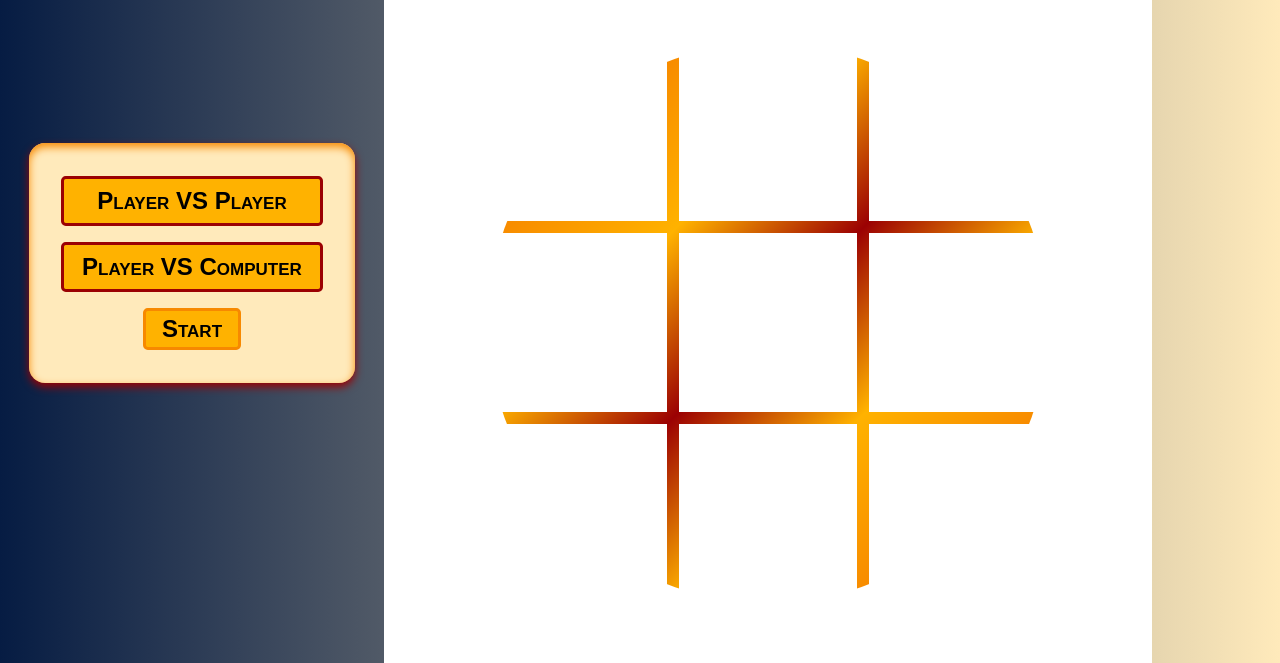
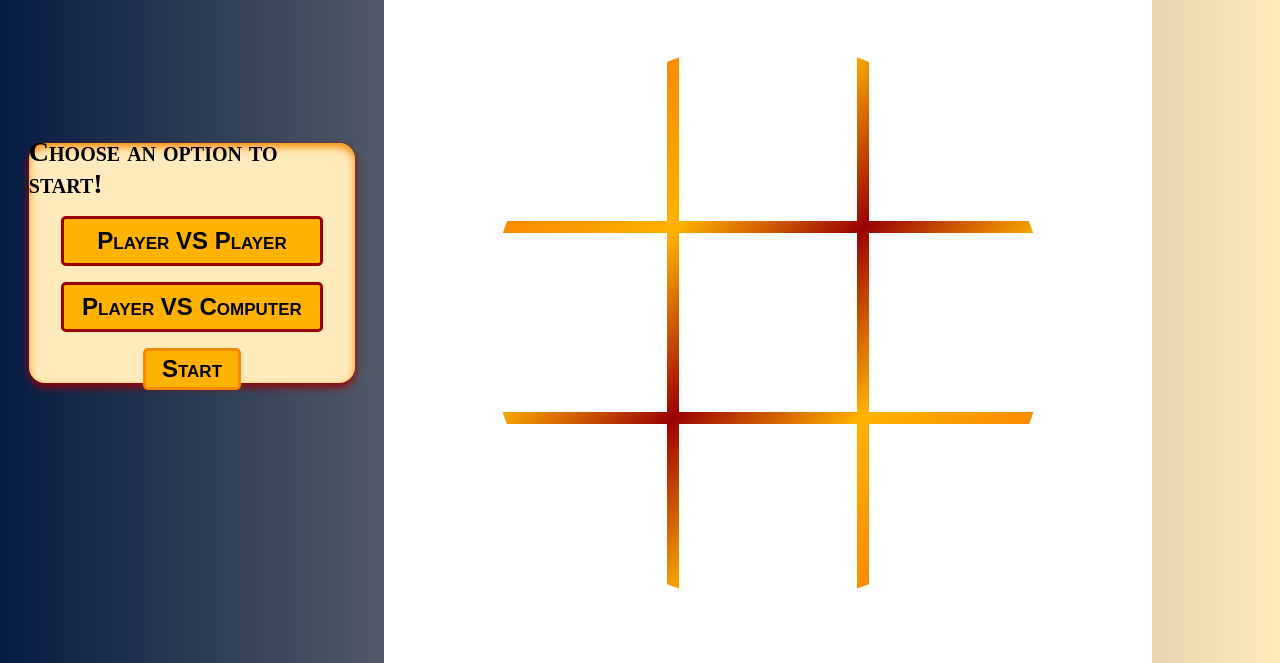
Before and after one commit to StefanTampu/tic-tac-toe, a plain HTML site: page index.html in a window 1280 px wide. Shown: the part 137-800 px from the top of the page. Drawn offline with Linux system fonts and the light colour scheme.

Commit message:
Add h2 instructions to choice-container

```diff
--- a/index.html
+++ b/index.html
@@ -9,6 +9,7 @@
 </head>
 <body>
     <div class="choice-container">
+        <h2>Choose an option to start!</h2>
         <button class="option-button" id="option-a">Player VS Player</button>
         <button class="option-button" id="option-b">Player VS Computer</button>
         <button class="start-button">Start</button>
--- a/style.css
+++ b/style.css
@@ -36,6 +36,12 @@ body {
     align-items: center;
     justify-content: center;
     gap: 1rem;
+}
+
+.choice-container h2 {
+    font-size: 1.75rem;
+    font-weight: 900;
+    font-variant: small-caps;
 }
 
 .option-button {
```
